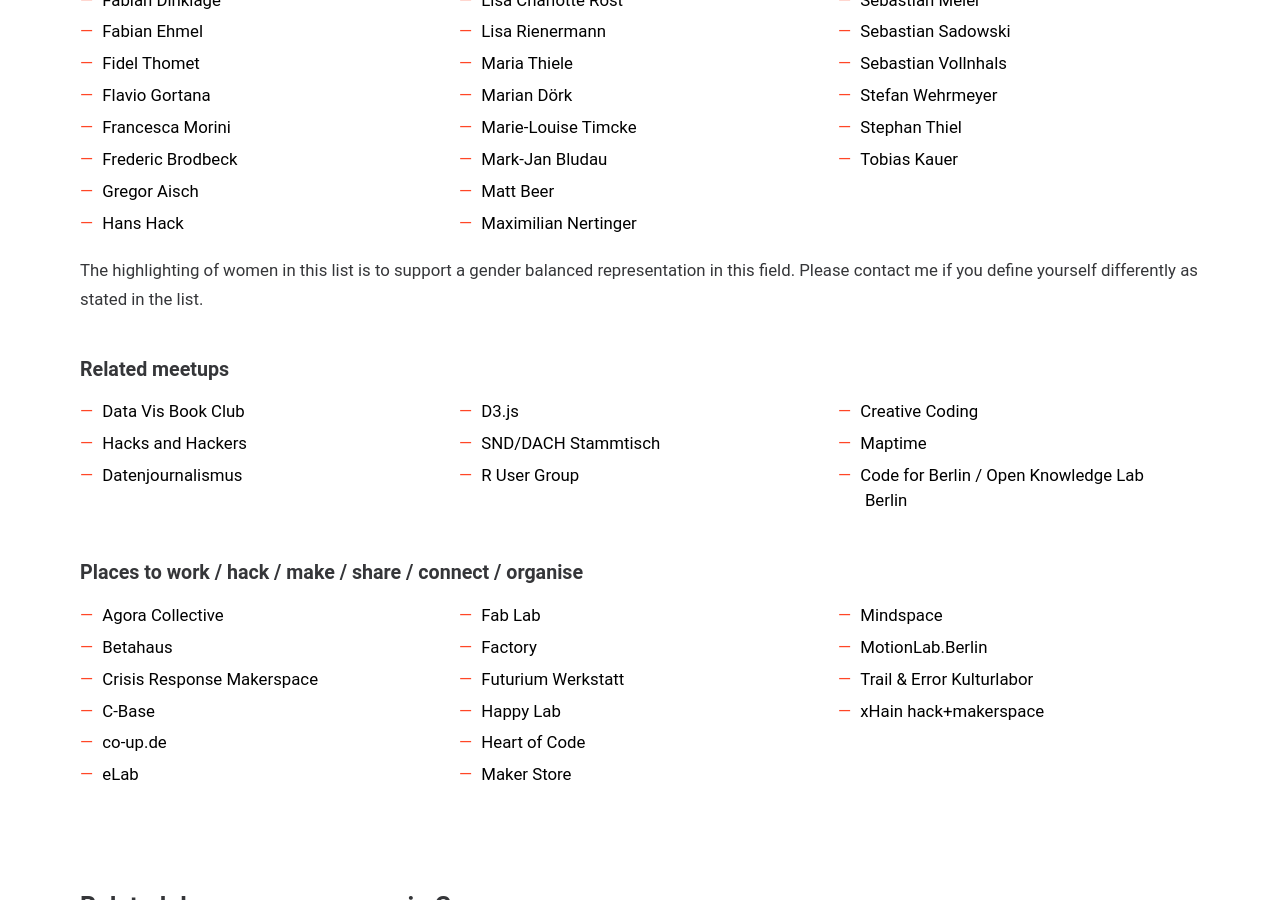
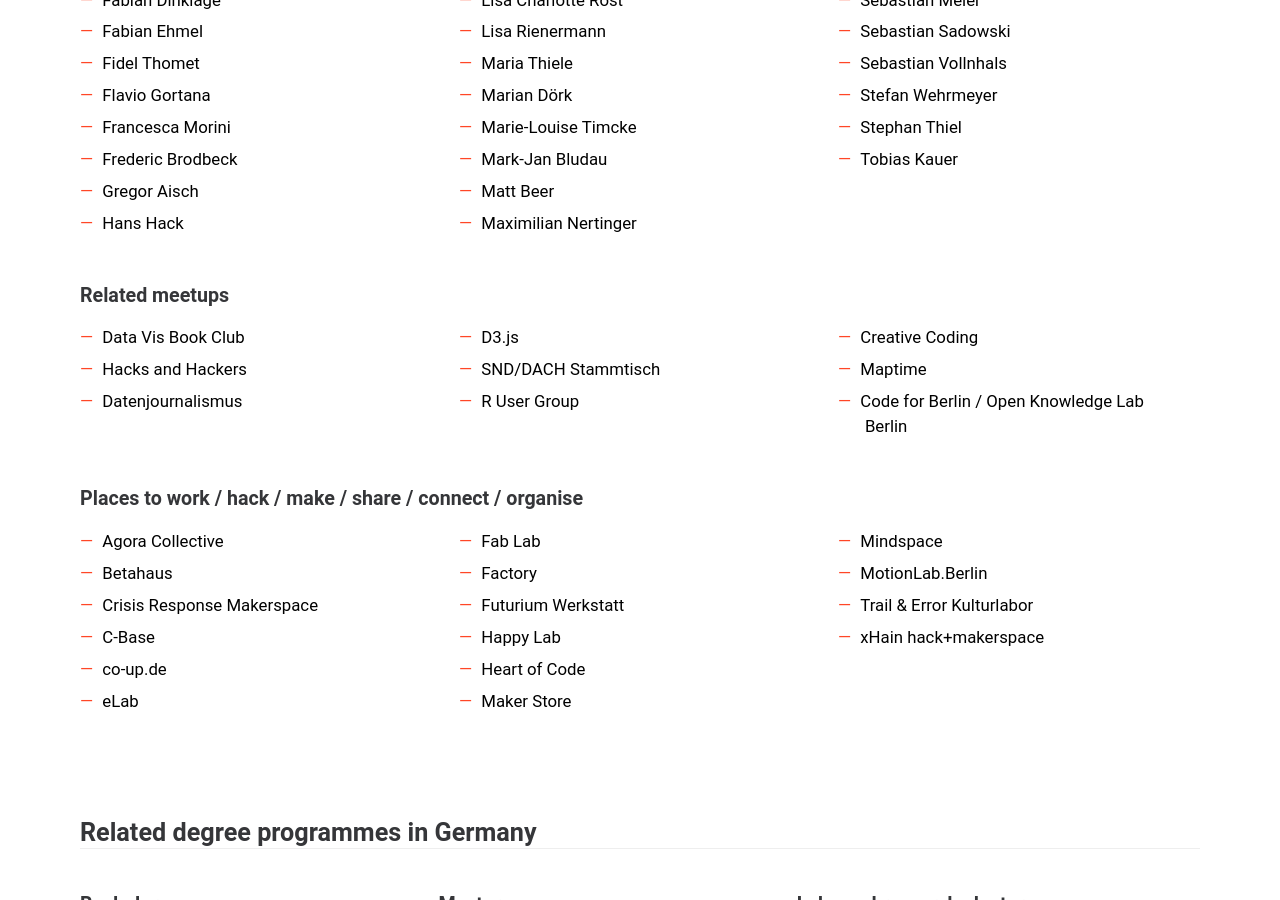
Before and after one commit to Data-Visualization-Berlin/datavis.berlin, a Jekyll site: the page built from index.html, in a window 1280 px wide and 900 px high, scrolled down 2579 px. Built offline with Jekyll 4.4.1, drawn with Linux system fonts in a browser that asks for light colours.

Commit message:
Update index.html

```diff
--- a/index.html
+++ b/index.html
@@ -204,8 +204,6 @@
         <li><a href="https://twitter.com/tobi_vierzwo">Tobias Kauer</a></li>
       </ul>
 
-      <span>The highlighting of women in this list is to support a gender balanced representation in this field. Please contact me if you define yourself differently as stated in the list.</span>
-
       <h3 id="meetups">Related meetups</h3>
       <ul class="columns">
         <li><a href="https://twitter.com/datavisclub">Data Vis Book Club</a></li>
```
